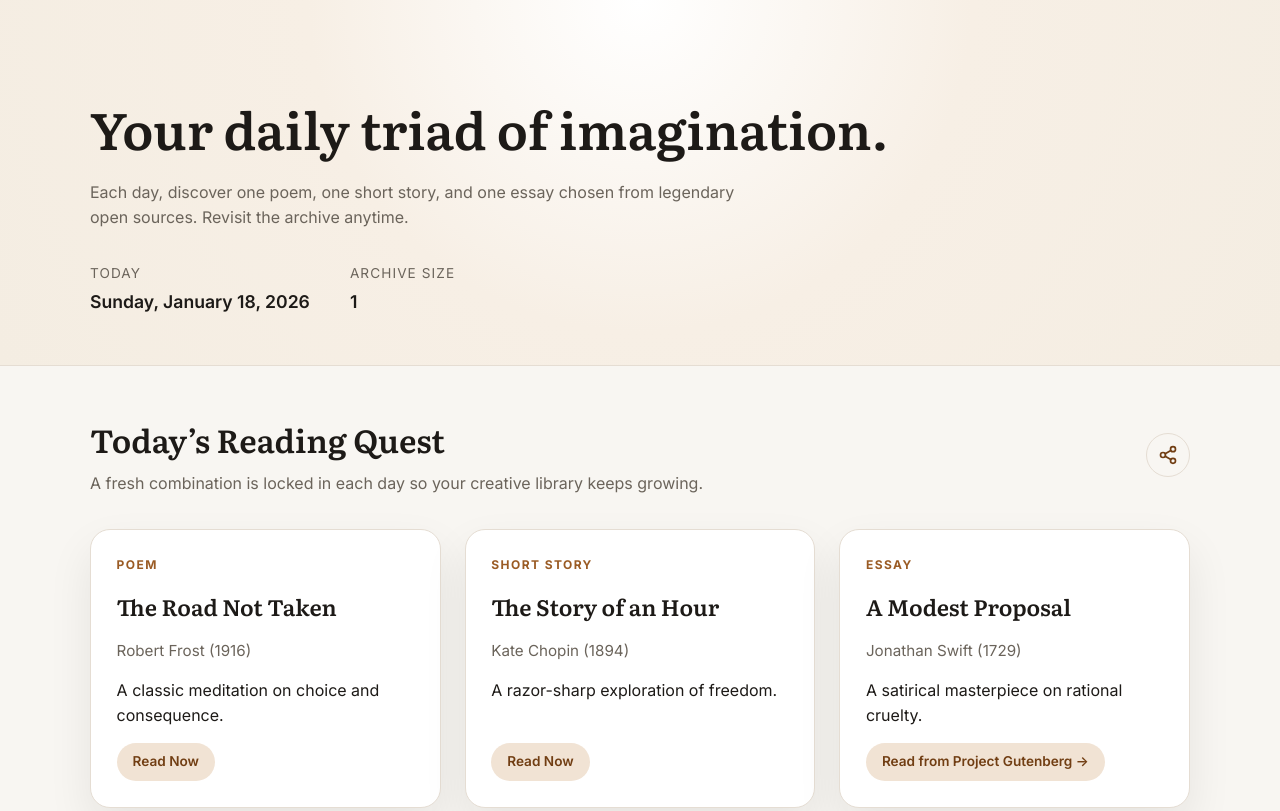
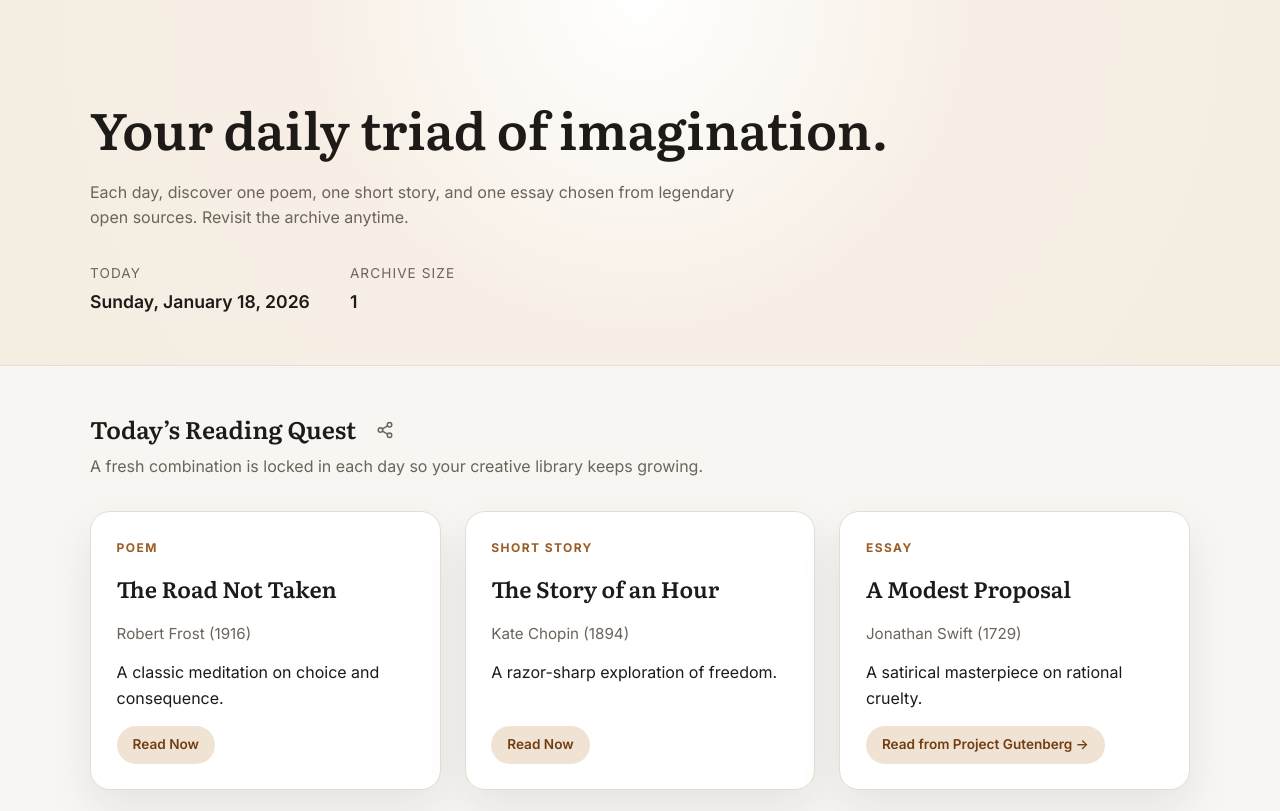
Before and after one commit to awadom/rbdailyquest, a plain HTML site: page index.html in a window 1280 px wide. Shown: the top 811 px of the page. Drawn offline with Linux system fonts and the light colour scheme.

Commit message:
Refactor daily section header for improved layout and accessibility, and enhance button styling for better UX

```diff
--- a/index.html
+++ b/index.html
@@ -36,17 +36,17 @@
     <main class="container">
       <div id="home-view">
         <section class="daily" aria-live="polite">
-          <div class="section-header">
-            <div>
+          <div class="daily-header">
+            <div class="title-row">
               <h2>Today’s Reading Quest</h2>
-              <p class="muted">
-                A fresh combination is locked in each day so your creative library
-                keeps growing.
-              </p>
+              <button id="share-btn" class="icon-btn-simple" aria-label="Share">
+                <svg xmlns="http://www.w3.org/2000/svg" width="18" height="18" viewBox="0 0 24 24" fill="none" stroke="currentColor" stroke-width="2" stroke-linecap="round" stroke-linejoin="round"><circle cx="18" cy="5" r="3"></circle><circle cx="6" cy="12" r="3"></circle><circle cx="18" cy="19" r="3"></circle><line x1="8.59" y1="13.51" x2="15.42" y2="17.49"></line><line x1="15.41" y1="6.51" x2="8.59" y2="10.49"></line></svg>
+              </button>
             </div>
-            <button id="share-btn" class="icon-btn" aria-label="Share">
-              <svg xmlns="http://www.w3.org/2000/svg" width="20" height="20" viewBox="0 0 24 24" fill="none" stroke="currentColor" stroke-width="2" stroke-linecap="round" stroke-linejoin="round"><circle cx="18" cy="5" r="3"></circle><circle cx="6" cy="12" r="3"></circle><circle cx="18" cy="19" r="3"></circle><line x1="8.59" y1="13.51" x2="15.42" y2="17.49"></line><line x1="15.41" y1="6.51" x2="8.59" y2="10.49"></line></svg>
-            </button>
+            <p class="muted">
+              A fresh combination is locked in each day so your creative library
+              keeps growing.
+            </p>
           </div>
           <div id="daily-content" class="card-grid"></div>
         </section>
--- a/styles.css
+++ b/styles.css
@@ -149,6 +149,46 @@ main {
   background: #f2e7db;
   border-color: var(--accent);
   color: var(--accent);
+}
+
+.daily-header {
+  margin-bottom: 2rem;
+}
+
+.title-row {
+  display: flex;
+  align-items: center;
+  gap: 0.8rem;
+  flex-wrap: wrap;
+}
+
+.title-row h2 {
+  margin-bottom: 0;
+  line-height: 1.2;
+}
+
+.icon-btn-simple {
+  background: transparent;
+  border: none;
+  color: var(--muted);
+  width: 32px;
+  height: 32px;
+  border-radius: 50%;
+  padding: 0;
+  display: flex;
+  align-items: center;
+  justify-content: center;
+  cursor: pointer;
+  transition: all 0.2s ease;
+}
+
+.icon-btn-simple:hover {
+  background: #f2e7db;
+  color: var(--accent);
+}
+
+.daily-header .muted {
+  margin-top: 0.5rem;
 }
 
 .ghost-sm {
```
